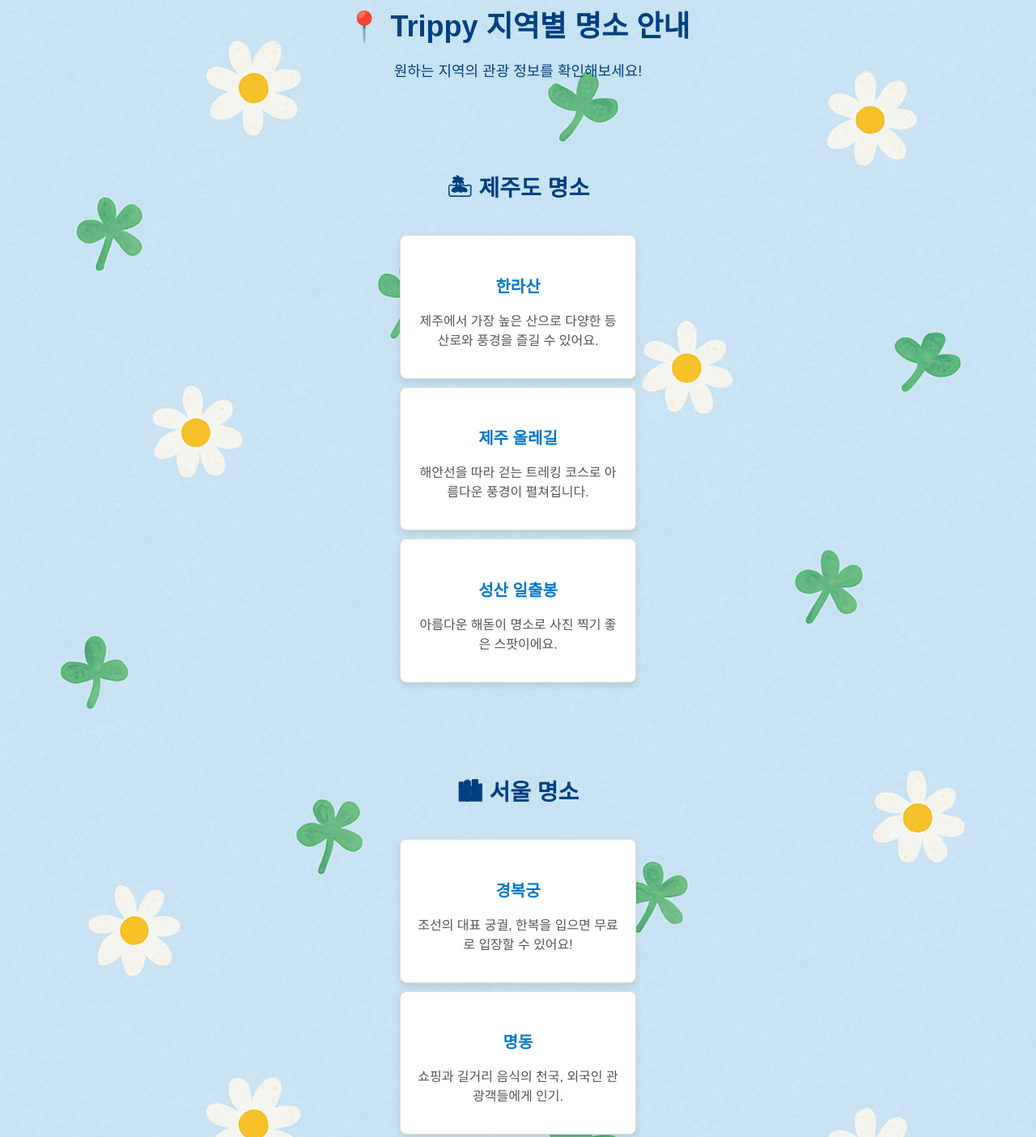
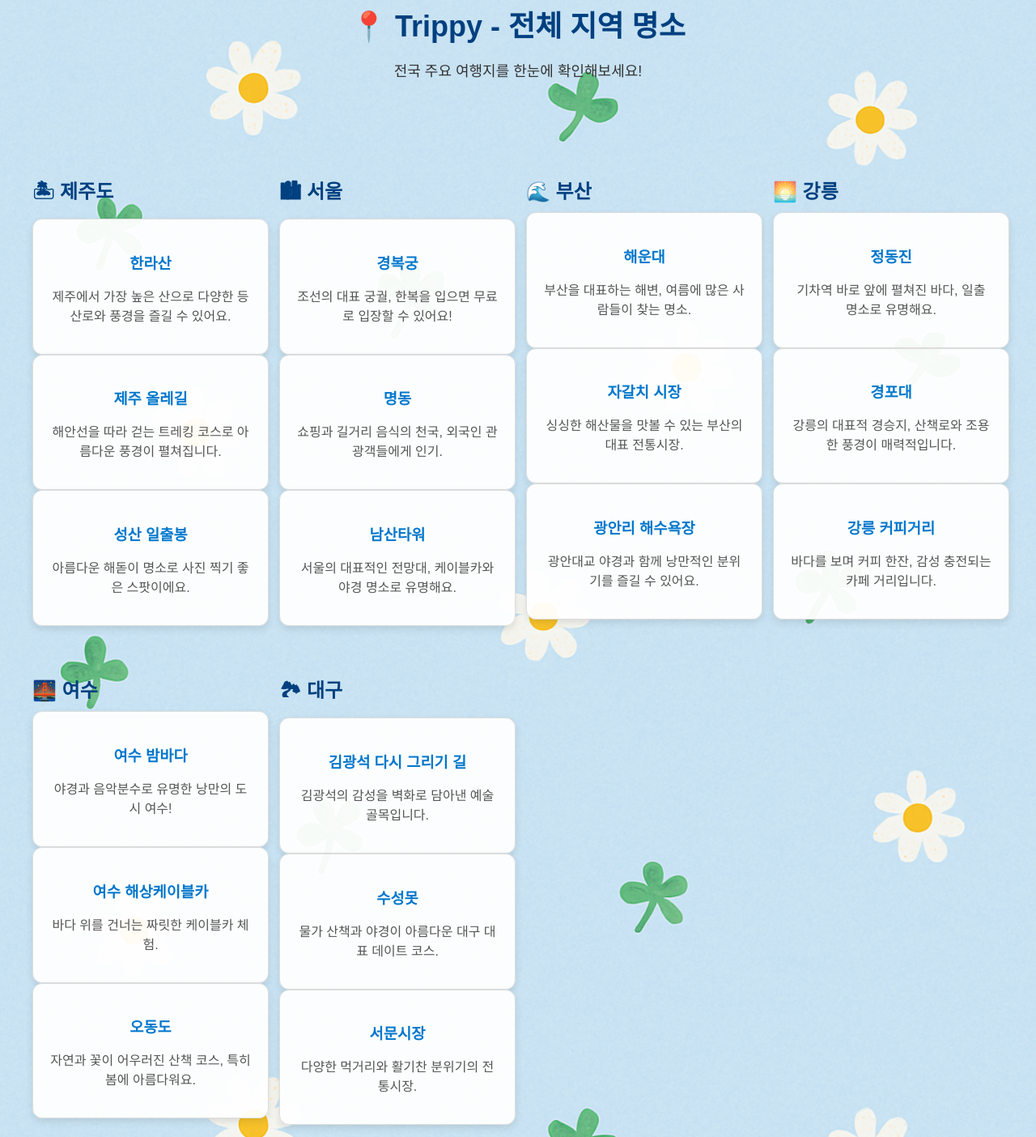
Before and after one commit to gwaniiii/gwaniiii.github.io, a plain HTML site: page regions.html in a window 1280 px wide. Shown: the part 27-1431 px from the top of the page at 81% size. Drawn offline with Linux system fonts and the light colour scheme.

Commit message:
Update regions.html

```diff
--- a/regions.html
+++ b/regions.html
@@ -3,7 +3,7 @@
 <head>
   <meta charset="UTF-8" />
   <meta name="viewport" content="width=device-width, initial-scale=1" />
-  <title>Trippy - 지역별 관광 명소</title>
+  <title>Trippy - 전체 지역 명소</title>
   <link rel="stylesheet" href="style.css" />
   <style>
     body {
@@ -17,155 +17,160 @@
     }
 
     header {
-      background-color: transparent;
-      color: #004080;
       text-align: center;
       padding: 30px 0;
+      color: #004080;
     }
 
     header h1 {
-      margin: 0;
       font-size: 36px;
+      margin-bottom: 10px;
     }
 
     header p {
       font-size: 18px;
+      color: #333;
     }
 
-    section {
-      padding: 40px 20px;
-    }
-
-    section h2 {
-      text-align: center;
-      font-size: 28px;
-      color: #004080;
-      margin-bottom: 30px;
+    .container {
+      display: grid;
+      grid-template-columns: repeat(auto-fit, minmax(280px, 1fr));
+      gap: 20px;
+      padding: 30px;
+      max-width: 1200px;
+      margin: 0 auto;
     }
 
     .place-card {
-      background-color: white;
-      border: 1px solid #ddd;
-      border-radius: 8px;
+      background-color: rgba(255, 255, 255, 0.95);
+      border-radius: 12px;
       padding: 20px;
-      width: 250px;
-      box-shadow: 0 4px 8px rgba(0, 0, 0, 0.1);
-      margin: 10px auto;
+      box-shadow: 0 4px 10px rgba(0, 0, 0, 0.1);
       text-align: center;
     }
 
-    .place-card h4 {
-      font-size: 20px;
+    .place-card h3 {
       color: #0077cc;
       margin-bottom: 10px;
     }
 
     .place-card p {
+      color: #555;
       font-size: 16px;
-      color: #555;
+    }
+
+    section h2 {
+      grid-column: 1 / -1;
+      font-size: 24px;
+      color: #004080;
+      margin-top: 40px;
+      margin-bottom: 10px;
+      text-align: left;
     }
   </style>
 </head>
 <body>
   <header>
-    <h1>📍 Trippy 지역별 명소 안내</h1>
-    <p>원하는 지역의 관광 정보를 확인해보세요!</p>
+    <h1>📍 Trippy - 전체 지역 명소</h1>
+    <p>전국 주요 여행지를 한눈에 확인해보세요!</p>
   </header>
 
-  <section id="jeju">
-    <h2>🏝 제주도 명소</h2>
+  <div class="container">
+    <section>
+      <h2>🏝 제주도</h2>
       <div class="place-card">
-      <h4>한라산</h4>
+        <h3>한라산</h3>
         <p>제주에서 가장 높은 산으로 다양한 등산로와 풍경을 즐길 수 있어요.</p>
       </div>
       <div class="place-card">
-      <h4>제주 올레길</h4>
+        <h3>제주 올레길</h3>
         <p>해안선을 따라 걷는 트레킹 코스로 아름다운 풍경이 펼쳐집니다.</p>
       </div>
       <div class="place-card">
-      <h4>성산 일출봉</h4>
+        <h3>성산 일출봉</h3>
         <p>아름다운 해돋이 명소로 사진 찍기 좋은 스팟이에요.</p>
       </div>
     </section>
 
-  <section id="seoul">
-    <h2>🏙 서울 명소</h2>
+    <section>
+      <h2>🏙 서울</h2>
       <div class="place-card">
-      <h4>경복궁</h4>
+        <h3>경복궁</h3>
         <p>조선의 대표 궁궐, 한복을 입으면 무료로 입장할 수 있어요!</p>
       </div>
       <div class="place-card">
-      <h4>명동</h4>
+        <h3>명동</h3>
         <p>쇼핑과 길거리 음식의 천국, 외국인 관광객들에게 인기.</p>
       </div>
       <div class="place-card">
-      <h4>남산타워</h4>
+        <h3>남산타워</h3>
         <p>서울의 대표적인 전망대, 케이블카와 야경 명소로 유명해요.</p>
       </div>
     </section>
 
-  <section id="busan">
-    <h2>🌊 부산 명소</h2>
+    <section>
+      <h2>🌊 부산</h2>
       <div class="place-card">
-      <h4>해운대</h4>
+        <h3>해운대</h3>
         <p>부산을 대표하는 해변, 여름에 많은 사람들이 찾는 명소.</p>
       </div>
       <div class="place-card">
-      <h4>자갈치 시장</h4>
+        <h3>자갈치 시장</h3>
         <p>싱싱한 해산물을 맛볼 수 있는 부산의 대표 전통시장.</p>
       </div>
       <div class="place-card">
-      <h4>광안리 해수욕장</h4>
+        <h3>광안리 해수욕장</h3>
         <p>광안대교 야경과 함께 낭만적인 분위기를 즐길 수 있어요.</p>
       </div>
     </section>
 
-  <section id="gangneung">
-    <h2>🌅 강릉 명소</h2>
+    <section>
+      <h2>🌅 강릉</h2>
       <div class="place-card">
-      <h4>정동진</h4>
+        <h3>정동진</h3>
         <p>기차역 바로 앞에 펼쳐진 바다, 일출 명소로 유명해요.</p>
       </div>
       <div class="place-card">
-      <h4>경포대</h4>
+        <h3>경포대</h3>
         <p>강릉의 대표적 경승지, 산책로와 조용한 풍경이 매력적입니다.</p>
       </div>
       <div class="place-card">
-      <h4>강릉 커피거리</h4>
+        <h3>강릉 커피거리</h3>
         <p>바다를 보며 커피 한잔, 감성 충전되는 카페 거리입니다.</p>
       </div>
     </section>
 
-  <section id="yeosu">
-    <h2>🌉 여수 명소</h2>
+    <section>
+      <h2>🌉 여수</h2>
       <div class="place-card">
-      <h4>여수 밤바다</h4>
+        <h3>여수 밤바다</h3>
         <p>야경과 음악분수로 유명한 낭만의 도시 여수!</p>
       </div>
       <div class="place-card">
-      <h4>여수 해상케이블카</h4>
+        <h3>여수 해상케이블카</h3>
         <p>바다 위를 건너는 짜릿한 케이블카 체험.</p>
       </div>
       <div class="place-card">
-      <h4>오동도</h4>
+        <h3>오동도</h3>
         <p>자연과 꽃이 어우러진 산책 코스, 특히 봄에 아름다워요.</p>
       </div>
     </section>
 
-  <section id="daegu">
-    <h2>🏞 대구 명소</h2>
+    <section>
+      <h2>🏞 대구</h2>
       <div class="place-card">
-      <h4>김광석 다시 그리기 길</h4>
+        <h3>김광석 다시 그리기 길</h3>
         <p>김광석의 감성을 벽화로 담아낸 예술 골목입니다.</p>
       </div>
       <div class="place-card">
-      <h4>수성못</h4>
+        <h3>수성못</h3>
         <p>물가 산책과 야경이 아름다운 대구 대표 데이트 코스.</p>
       </div>
       <div class="place-card">
-      <h4>서문시장</h4>
+        <h3>서문시장</h3>
         <p>다양한 먹거리와 활기찬 분위기의 전통시장.</p>
       </div>
     </section>
+  </div>
 </body>
 </html>
```
Lines whose indentation alone changed are shown as unchanged.
